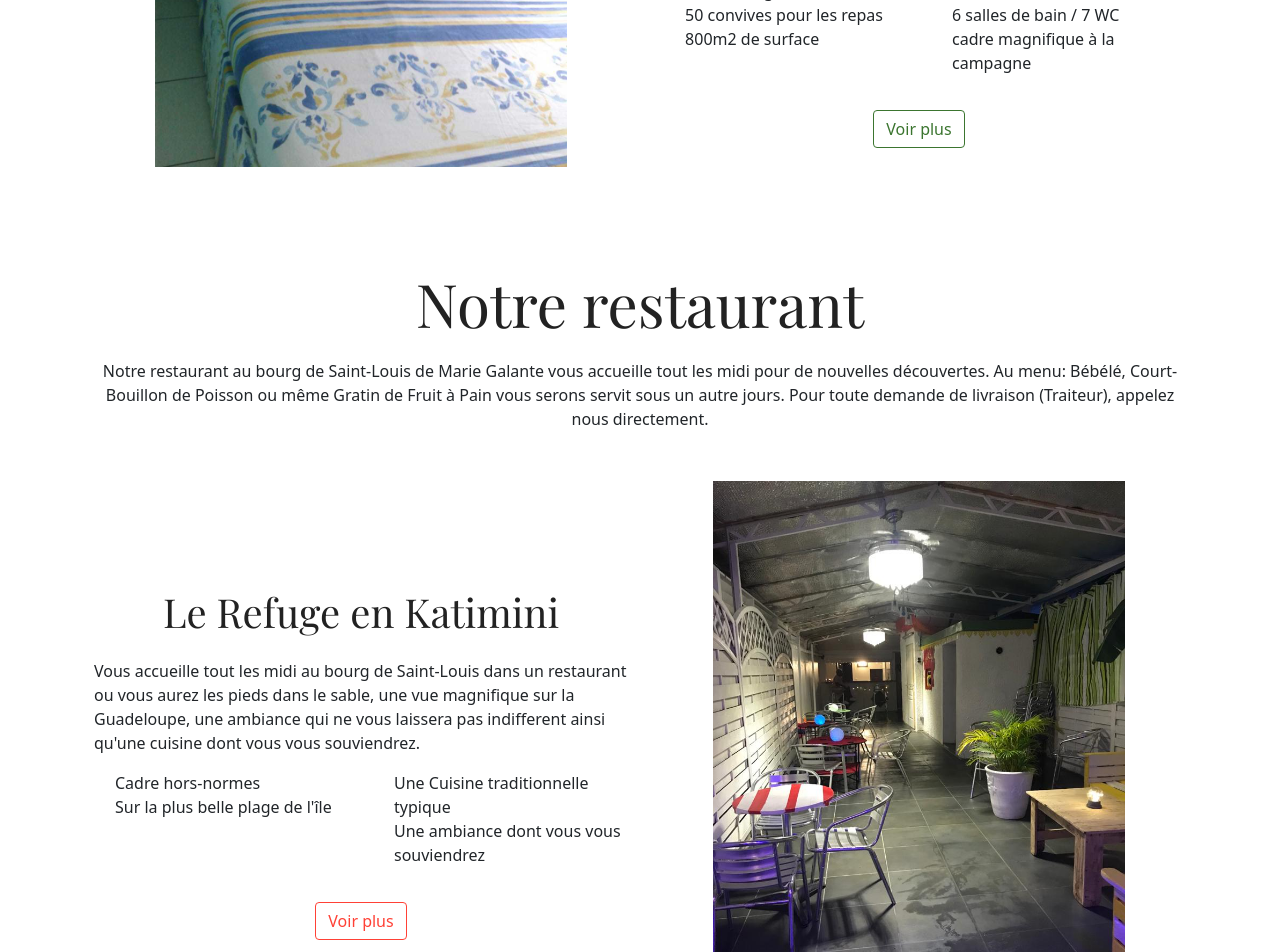
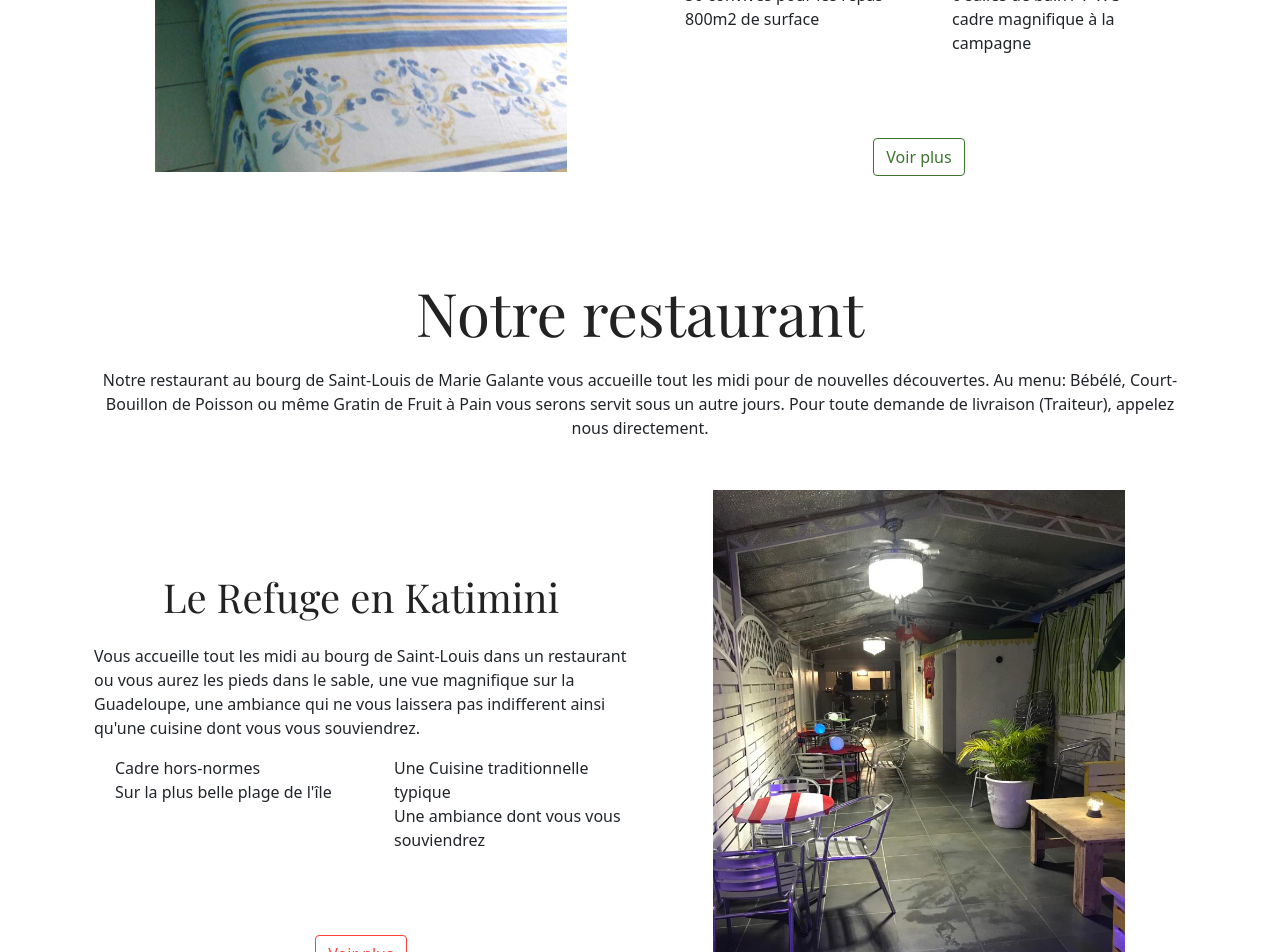
Before and after one commit to yonlycode/refuge-web, a Next.js app: page / in a window 1280 px wide. Shown: the part 2300-3252 px from the top of the page. Built offline with nearby package versions, Linux system fonts and the light colour scheme.

Commit message:
quick fix on QuickCards

```diff
--- a/src/components/RestaurantQuickCard.tsx
+++ b/src/components/RestaurantQuickCard.tsx
@@ -50,7 +50,7 @@ export default function RestaurantQuickCard() {
                   </div>
                 </div>
                 <Link href="/services/restaurant">
-                  <a className="btn btn-outline-secondary">Voir plus</a>
+                  <a className="btn btn-outline-secondary mt-5">Voir plus</a>
                 </Link>
               </div>
             </div>
--- a/src/components/RoomQuickCard.tsx
+++ b/src/components/RoomQuickCard.tsx
@@ -62,7 +62,7 @@ export default function RoomQuickCard() {
                   </div>
                 </div>
                 <Link href="/services/gite">
-                  <a className="btn btn-outline-primary">Voir plus</a>
+                  <a className="btn btn-outline-primary mt-5">Voir plus</a>
                 </Link>
               </div>
             </div>
```
